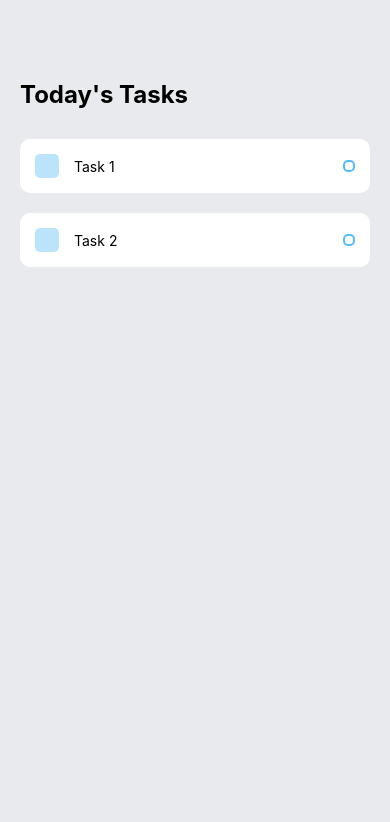
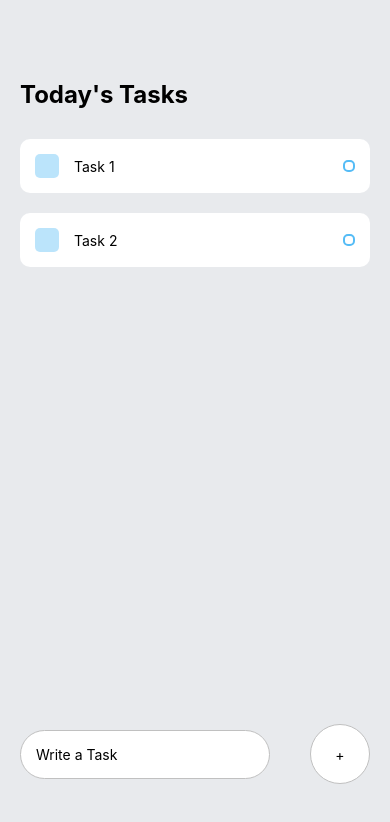
Before and after one commit to equirosa/proyecto_4, a React Native app in the folder labs/1/todoList/: screen / in a window 390 px wide. Shown: the top 822 px of the page. Built offline with nearby package versions, Linux system fonts and the light colour scheme.

Commit message:
lab 1: add task writing elements

```diff
--- a/labs/1/todoList/App.js
+++ b/labs/1/todoList/App.js
@@ -1,5 +1,4 @@
-import { StatusBar } from 'expo-status-bar';
-import { StyleSheet, Text, View } from 'react-native';
+import { StyleSheet, Text, View, KeyboardAvoidingView, Platform, TextInput, TouchableOpacity } from 'react-native';
 import Task from './components/Task';
 
 export default function App() {
@@ -14,6 +13,19 @@
         <Task text={'Task 2'}/>
         </View>
       </View>
+
+      {/* Write a task */}
+      <KeyboardAvoidingView
+        behavios={Platform.OS === "ios" ? "padding" : "height"}
+        style={styles.writeTaskWrapper}
+        >
+          <TextInput style={styles.input} placeholder={'Write a Task'} />
+          <TouchableOpacity>
+            <View style={styles.addWrapper}>
+              <Text style={styles.addText}>+</Text>
+            </View>
+          </TouchableOpacity>
+        </KeyboardAvoidingView>
 
     </View>
   );
@@ -35,4 +47,32 @@
   items: {
     marginTop: 30,
   },
+  writeTaskWrapper:{
+    position: 'absolute',
+    bottom: 60,
+    width: '100%',
+    flexDirection: 'row',
+    justifyContent: 'space-around',
+    alignItems: 'center',
+  },
+  input:{
+    paddingVertical: 15,
+    width: 250,
+    paddingHorizontal: 15,
+    backgroundColor: '#fff',
+    borderRadius: 60,
+    borderColor: '#C0C0C0',
+    borderWidth: 1,
+  },
+  addWrapper:{
+    width: 60,
+    height: 60,
+    backgroundColor: '#FFF',
+    borderRadius: 60,
+    justifyContent: 'center',
+    alignItems: 'center',
+    borderColor: '#C0C0C0',
+    borderWidth: 1,
+  },
+  addText:{},
 });
```
